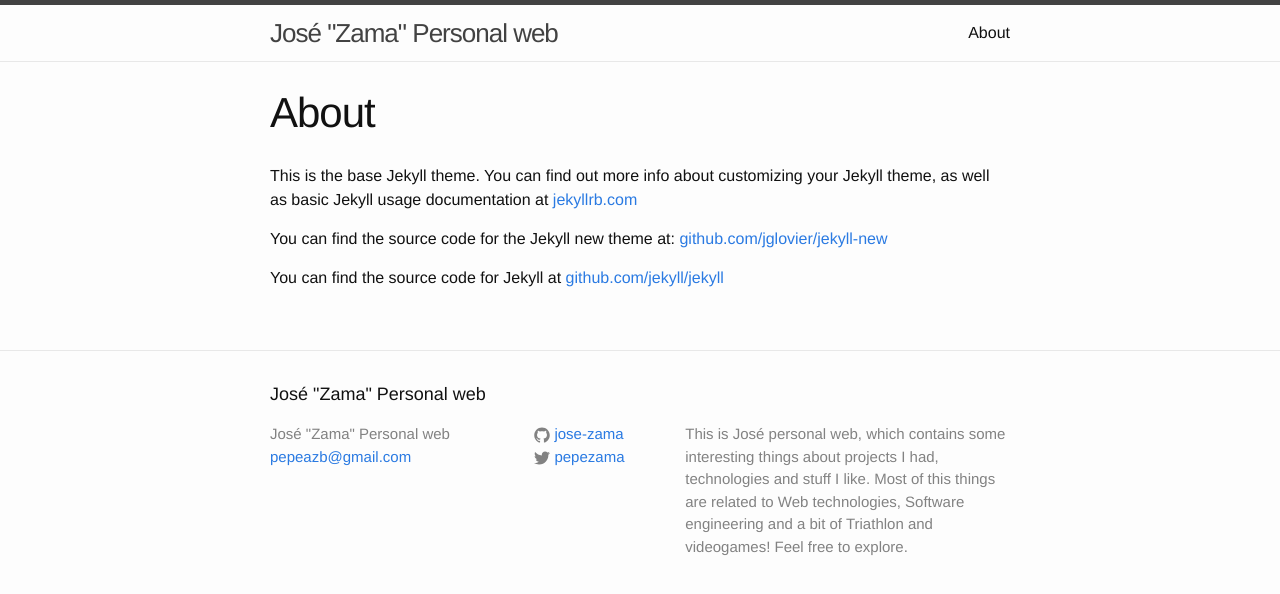
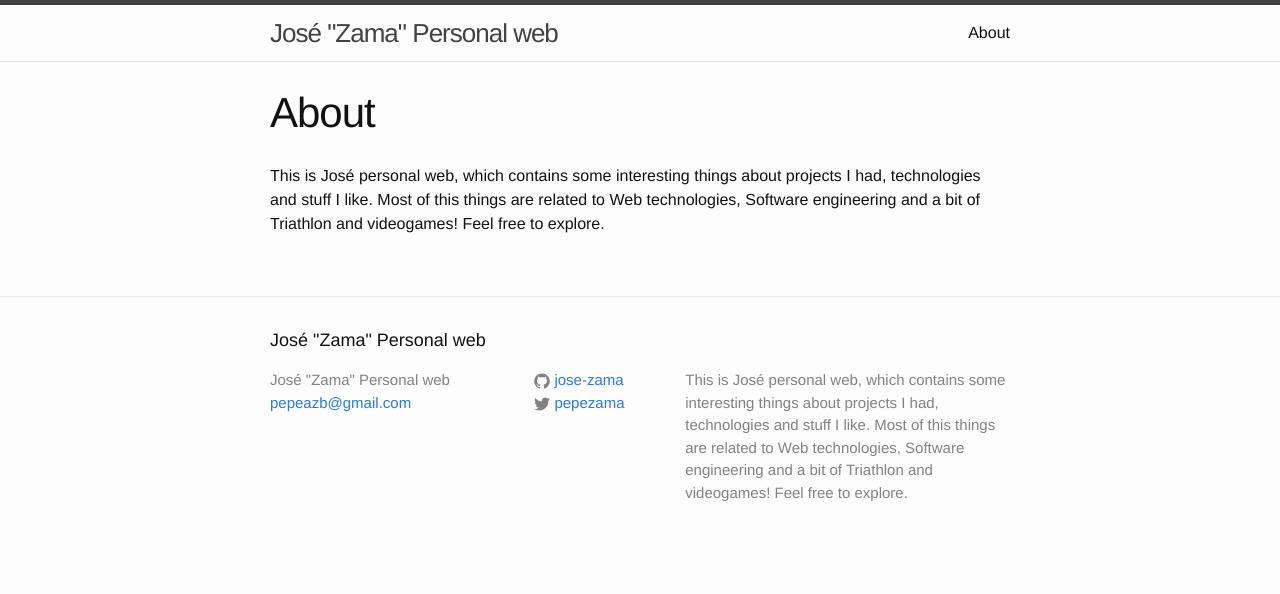
Before and after one commit to jose-zama/jose-zama.github.io, a Jekyll site: the page built from about.md, in a window 1280 px wide. Shown: the top 594 px of the page. Built offline with Jekyll 4.4.1, drawn with Linux system fonts in a browser that asks for light colours.

Commit message:
Update about content

```diff
--- a/about.md
+++ b/about.md
@@ -4,8 +4,4 @@ title: About
 permalink: /about/
 ---
 
-This is the base Jekyll theme. You can find out more info about customizing your Jekyll theme, as well as basic Jekyll usage documentation at [jekyllrb.com](http://jekyllrb.com/)
-
-You can find the source code for the Jekyll new theme at: [github.com/jglovier/jekyll-new](https://github.com/jglovier/jekyll-new)
-
-You can find the source code for Jekyll at [github.com/jekyll/jekyll](https://github.com/jekyll/jekyll)
+This is José personal web, which contains some interesting things about projects I had, technologies and stuff I like. Most of this things are related to Web technologies, Software engineering and a bit of Triathlon and videogames! Feel free to explore.
```
